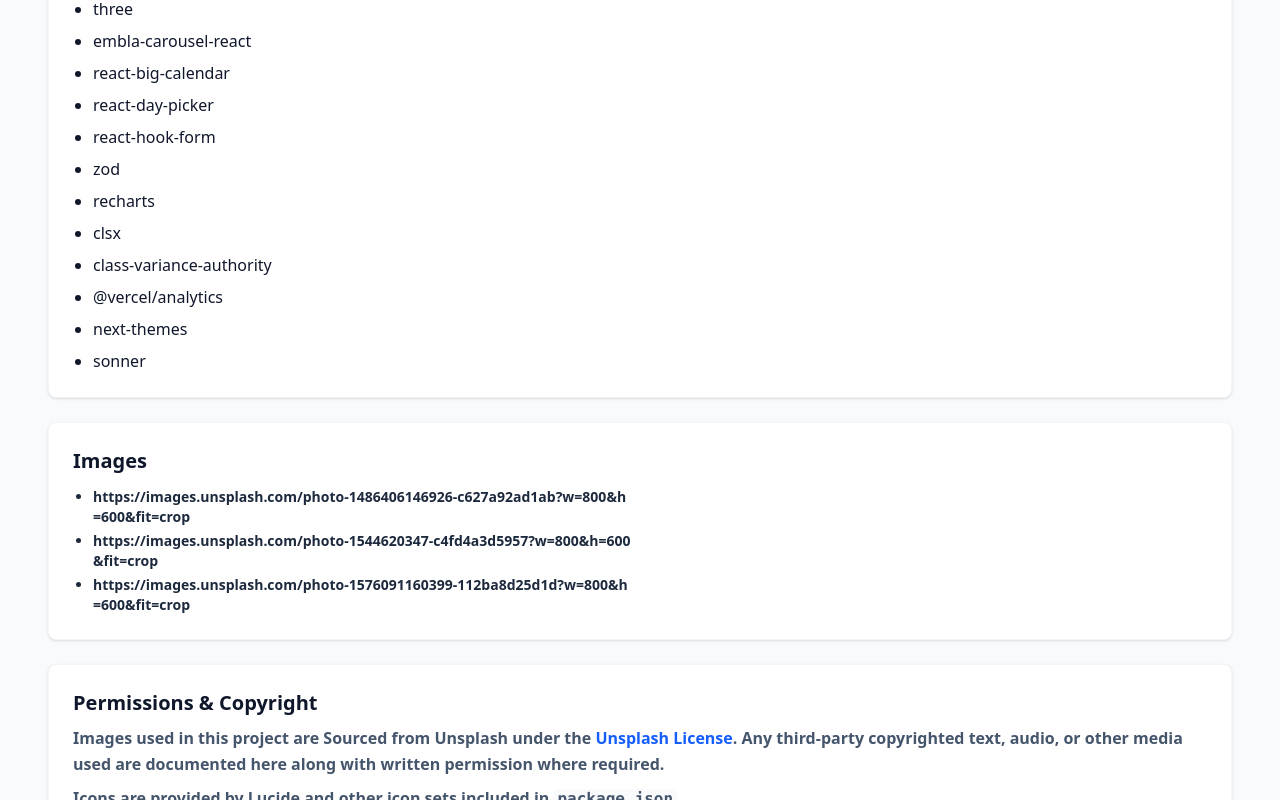
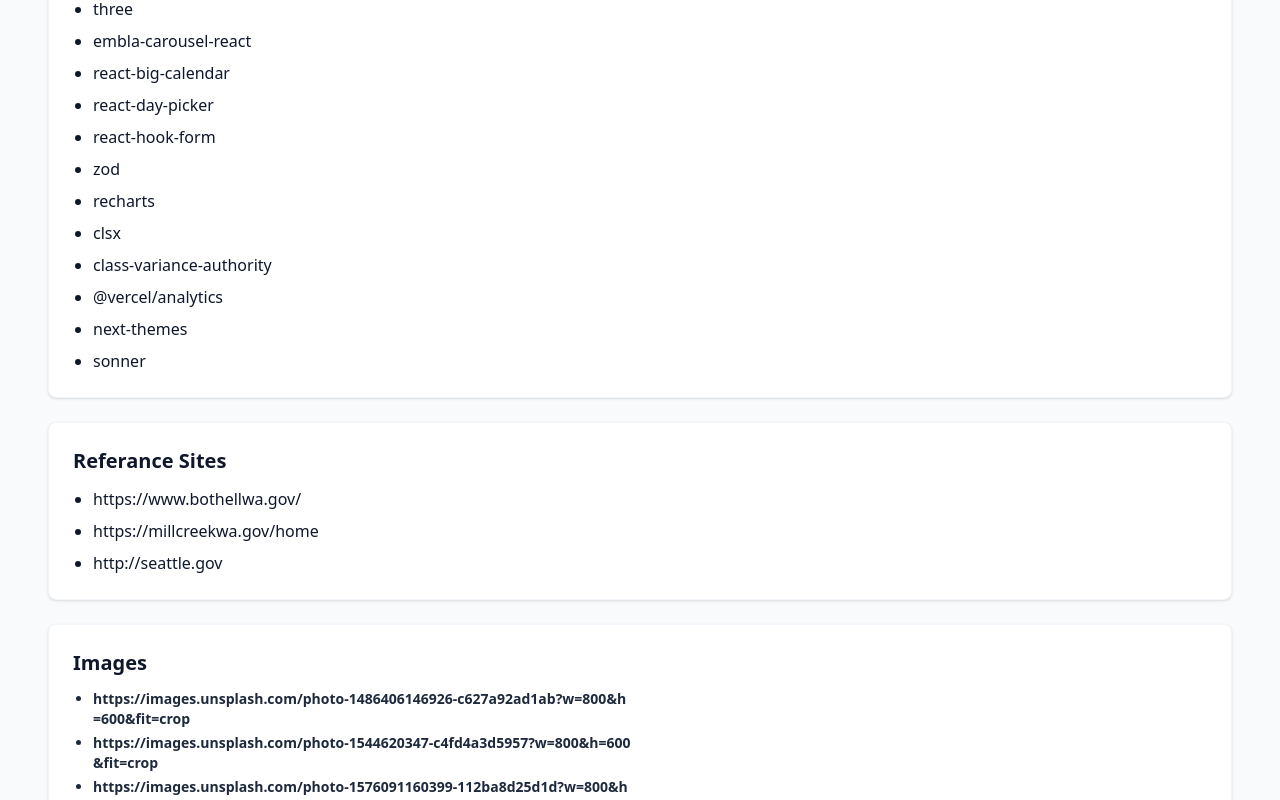
Before and after one commit to udaykamboj/TSA-2025-2026-COMMUNITYSITE, a Next.js app: page /reference in a window 1280 px wide. Shown: the part 899-1699 px from the top of the page. Built offline with nearby package versions, Linux system fonts and the light colour scheme.

Commit message:
Add reference sites section to the page

```diff
--- a/app/reference/page.tsx
+++ b/app/reference/page.tsx
@@ -54,8 +54,14 @@ export default function ReferencePage() {
     { name: '@vercel/analytics', href: 'https://vercel.com/docs/analytics' },
     { name: 'next-themes', href: 'https://github.com/pacocoursey/next-themes' },
     { name: 'sonner', href: 'https://github.com/sonner-ui/sonner' },
+
   ]
 
+    const referance = [
+    { name: 'https://www.bothellwa.gov/', href: 'https://www.bothellwa.gov/' },
+    { name: 'https://millcreekwa.gov/home', href: 'https://millcreekwa.gov/home' },
+    { name: 'http://seattle.gov', href: 'http://seattle.gov' },
+  ]
   const externalExampleImages = [
     'https://images.unsplash.com/photo-1486406146926-c627a92ad1ab?w=800&h=600&fit=crop',
     'https://images.unsplash.com/photo-1544620347-c4fd4a3d5957?w=800&h=600&fit=crop',
@@ -85,11 +91,22 @@ export default function ReferencePage() {
               </ul>
             </div>
 
-            {/* Single big card: Libraries (synced to package.json) */}
             <div className="bg-white rounded-md shadow-sm border border-slate-100 p-6">
               <h3 className="text-xl font-semibold mb-3">Libraries & Packages (project dependencies)</h3>
               <ul className="list-disc pl-5 space-y-2">
                 {libraries.map((lib) => (
+                  <li key={lib.name}>
+                    <a  target="_blank" rel="noopener noreferrer" className="font-medium text-slate-900 hover:underline">{lib.name}</a>
+                  </li>
+                ))}
+              </ul>
+            </div>
+
+
+            <div className="bg-white rounded-md shadow-sm border border-slate-100 p-6">
+              <h3 className="text-xl font-semibold mb-3">Referance Sites</h3>
+              <ul className="list-disc pl-5 space-y-2">
+                {referance.map((lib) => (
                   <li key={lib.name}>
                     <a  target="_blank" rel="noopener noreferrer" className="font-medium text-slate-900 hover:underline">{lib.name}</a>
                   </li>
```
